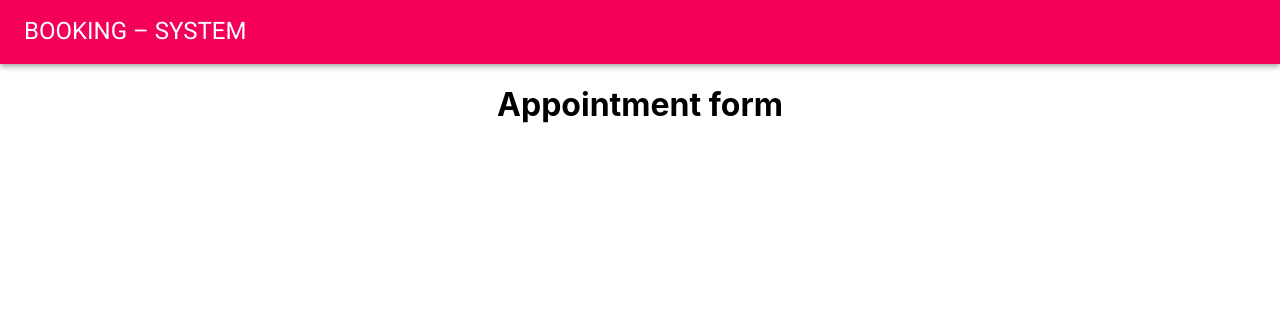
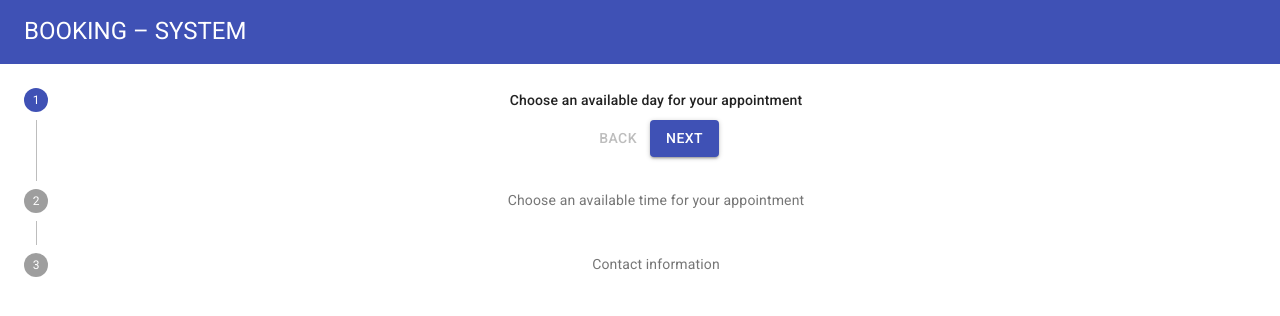
Before and after one commit to JesperBry/MERN-booking-system, a React (Create React App) app in the folder client/: page / in a window 1280 px wide. Shown: the top 316 px of the page. Built offline with nearby package versions, Linux system fonts and the light colour scheme.

Commit message:
Add base multistepform

```diff
--- a/client/package.json
+++ b/client/package.json
@@ -5,6 +5,7 @@
   "dependencies": {
     "@material-ui/core": "^3.9.2",
     "@material-ui/icons": "^3.0.2",
+    "moment": "^2.24.0",
     "prop-types": "^15.7.2",
     "react": "^16.7.0",
     "react-dom": "^16.7.0",
--- a/client/src/App.js
+++ b/client/src/App.js
@@ -5,6 +5,7 @@ import MuiThemeProvider from "@material-ui/core/styles/MuiThemeProvider";
 //import store from "./store";
 import Appointment from "./components/Appointment";
 import HeaderBar from "./components/HeaderBar";
+import theme from "./components/utils/MultiTheme";
 
 import "./App.css";
 
@@ -14,7 +15,7 @@ class App extends Component {
       // Provider: wraps the React application and makes the Redux state available to all container components in the application’s hierarchy
       //<Provider store={store}>
       <div className="App">
-        <MuiThemeProvider>
+        <MuiThemeProvider theme={theme}>
           <HeaderBar />
           <Appointment />
         </MuiThemeProvider>
--- a/client/src/components/Appointment.js
+++ b/client/src/components/Appointment.js
@@ -1,10 +1,123 @@
 import React from "react";
+import PropTypes from "prop-types";
+import { withStyles } from "@material-ui/core/styles";
+import Stepper from "@material-ui/core/Stepper";
+import Step from "@material-ui/core/Step";
+import StepLabel from "@material-ui/core/StepLabel";
+import StepContent from "@material-ui/core/StepContent";
+import Button from "@material-ui/core/Button";
+import Paper from "@material-ui/core/Paper";
+import Typography from "@material-ui/core/Typography";
+// import RaisedButton from "material-ui/core/RaisedButton";
+// import FlatButton from "material-ui/FlatButton";
+// import moment from "moment";
+// import DatePicker from "material-ui/DatePicker";
+// import Dialog from "material-ui/Dialog";
+// import SelectField from "material-ui/SelectField";
+// import MenuItem from "material-ui/MenuItem";
+// import TextField from "material-ui/TextField";
+// import SnackBar from "material-ui/Snackbar";
+// import Card from "material-ui/Card";
+// import { RadioButton, RadioButtonGroup } from "material-ui/RadioButton";
 
 class Appointment extends React.Component {
+  constructor(props) {
+    super(props);
+
+    this.state = {
+      first_name: "",
+      last_name: "",
+      email: "",
+      phone: "",
+      schedule: [],
+      appointments: [],
+      confirmation: false,
+      dateSelected: false,
+      finished: false,
+      stepIndex: 0
+    };
+  }
+
+  // componentWillMount() {
+  //   fetch("http://localhost:5000/api/timeslots").then(res =>
+  //     res
+  //       .json()
+  //       .then(data =>
+  //         this.setState({
+  //           appointments: data
+  //         })
+  //       )
+  //       .catch(error => {
+  //         console.log(error);
+  //       })
+  //   );
+  // }
+
+  getSteps = () => {
+    return [
+      "Choose an available day for your appointment",
+      "Choose an available time for your appointment",
+      "Contact information"
+    ];
+  };
+
+  stepForward = () => {
+    const { stepIndex } = this.state;
+    this.setState({
+      stepIndex: stepIndex + 1,
+      finished: stepIndex >= 2
+    });
+  };
+
+  stepBackward = () => {
+    const { stepIndex } = this.state;
+    if (stepIndex > 0) {
+      this.setState({
+        stepIndex: stepIndex - 1
+      });
+    }
+  };
+
   render() {
+    const steps = this.getSteps();
+
     return (
       <div>
-        <h1>Appointment form</h1>
+        <Stepper activeStep={this.state.stepIndex} orientation="vertical">
+          {steps.map((label, index) => (
+            <Step key={label}>
+              <StepLabel>{label}</StepLabel>
+              <StepContent>
+                <div>
+                  <div>
+                    <Button
+                      disabled={this.state.stepIndex === 0}
+                      onClick={this.stepBackward}
+                    >
+                      Back
+                    </Button>
+                    <Button
+                      variant="contained"
+                      color="primary"
+                      onClick={this.stepForward}
+                    >
+                      {this.state.stepIndex === steps.length - 1
+                        ? "Finish"
+                        : "Next"}
+                    </Button>
+                  </div>
+                </div>
+              </StepContent>
+            </Step>
+          ))}
+        </Stepper>
+        {this.state.stepIndex === steps.length && (
+          <Paper square elevation={0}>
+            <Typography component="h4" variant="h2">
+              You have a 1 hour appointment on ... at ...
+            </Typography>
+          </Paper>
+        )}
       </div>
     );
   }
--- a/client/src/components/HeaderBar.js
+++ b/client/src/components/HeaderBar.js
@@ -8,7 +8,7 @@ class HeaderBar extends React.Component {
   render() {
     return (
       <div className="AppBar">
-        <AppBar position="static" color="secondary">
+        <AppBar position="static" color="primary">
           <Toolbar>
             <Typography variant="h5" color="inherit">
               BOOKING – SYSTEM
--- /dev/null
+++ b/client/src/components/utils/MultiTheme.js
@@ -0,0 +1,9 @@
+import createMuiTheme from "@material-ui/core/styles/createMuiTheme";
+
+const theme = createMuiTheme({
+  typography: {
+    useNextVariants: true
+  }
+});
+
+export default theme;
```
Also changed, not shown: 2 other files (tests, documents, lock files or other folders).
